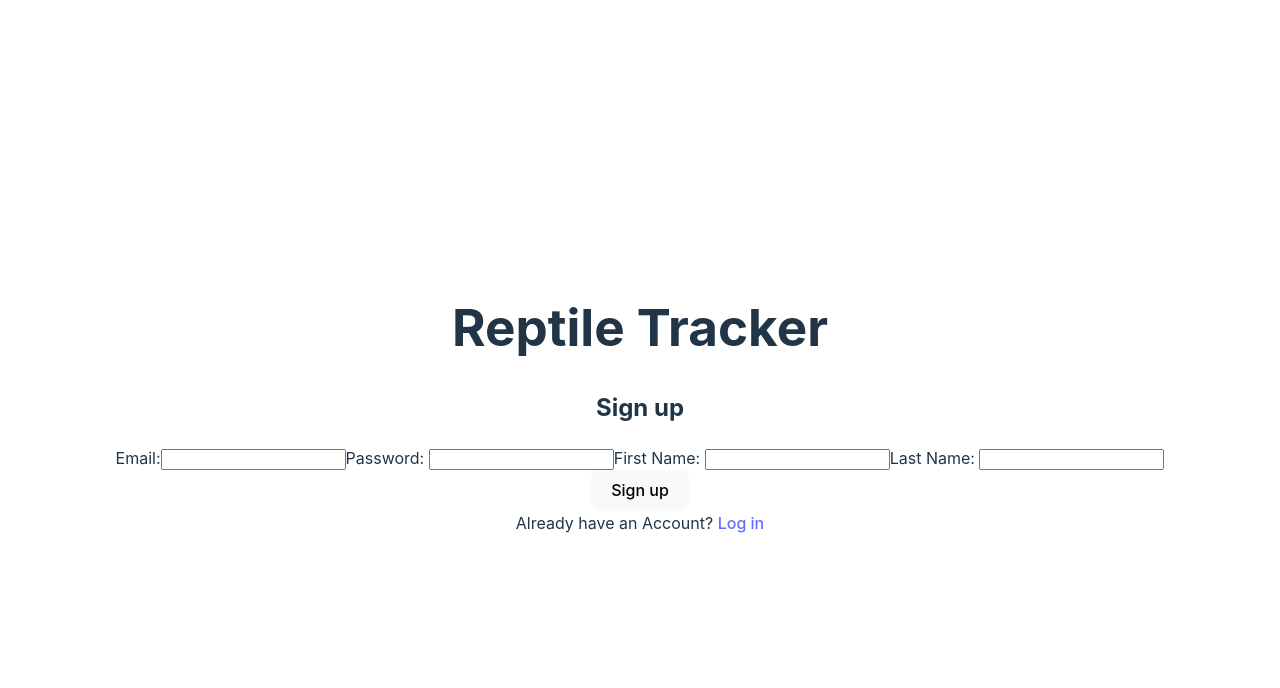
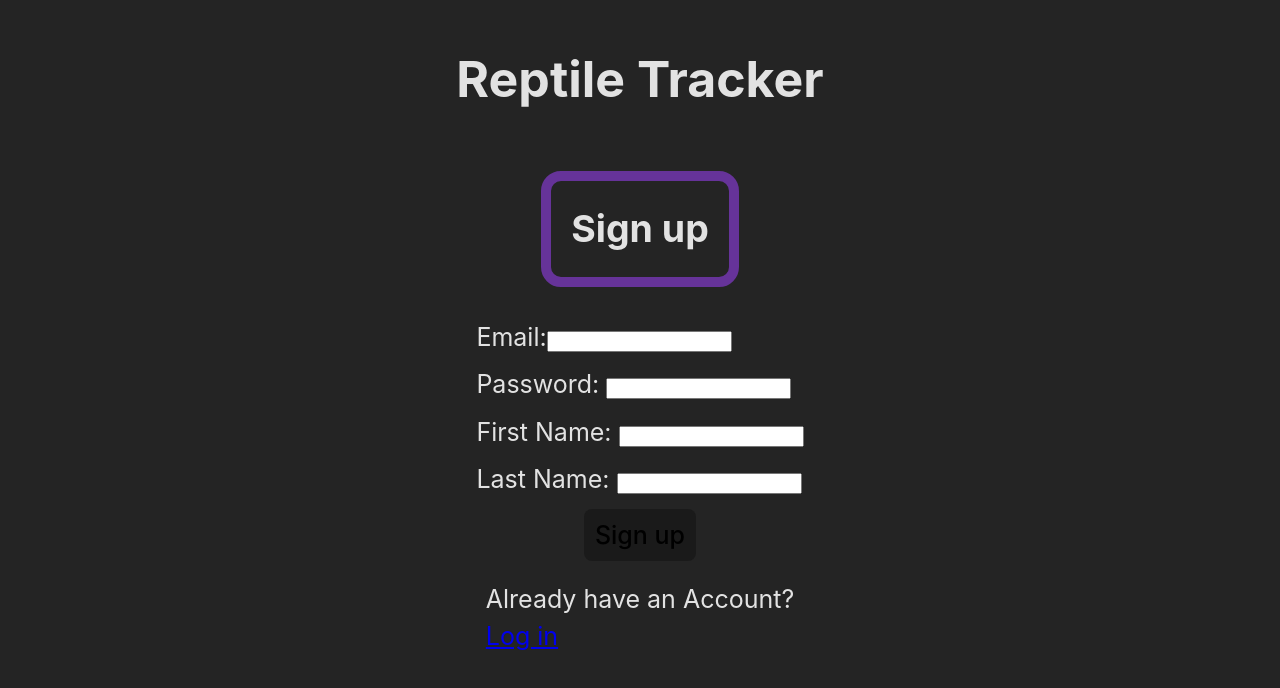
Before and after one commit to jeffeth-donaldson/cs5410_assn2_reptile_tracker, a React (Vite) app in the folder client/: page /signup in a window 1280 px wide. Shown: the top 688 px of the page. Built offline with nearby package versions, Linux system fonts and the light colour scheme.

Commit message:
Got some CSS done. Not sure if it's up to par.

```diff
--- a/client/src/App.css
+++ b/client/src/App.css
@@ -1,51 +1,74 @@
-#root {
-  max-width: 1280px;
+.root {
+  display: flex;
+  flex-direction: column;
+  font-size: 25px;
   margin: 0 auto;
-  padding: 2rem;
+  padding: 20px;
   text-align: center;
 }
 
-.logo {
-  height: 6em;
-  padding: 1.5em;
-  will-change: filter;
-  transition: filter 300ms;
-}
-.logo:hover {
-  filter: drop-shadow(0 0 2em #646cffaa);
-}
-.logo.react:hover {
-  filter: drop-shadow(0 0 2em #61dafbaa);
+.dashboard {
+  display: flex;
+  justify-content: right;
+  color: rebeccapurple;
 }
 
-@keyframes logo-spin {
-  from {
-    transform: rotate(0deg);
-  }
-  to {
-    transform: rotate(360deg);
-  }
+.signupPage {
+font-size: 25px;
+display: flex;
+flex-direction: column;
+align-items: center;
+justify-content: center;
+flex-wrap: wrap
 }
 
-@media (prefers-reduced-motion: no-preference) {
-  a:nth-of-type(2) .logo {
-    animation: logo-spin infinite 20s linear;
-  }
+.signup {
+  display: flex;
+  flex-direction: column;
+
+  justify-content: center;
+  padding: 5px;
 }
 
-.card {
-  padding: 2em;
+.box {
+  outline-style: solid;
+  outline-color: rebeccapurple;
+  outline-width: 10px;
+  border-radius: 10px;
+  padding: 20px;
+  text-align: center;
 }
 
-.read-the-docs {
-  color: #888;
+.filledBox {
+  outline-style: solid;
+  outline-color: rebeccapurple;
+  outline-width: 10px;
+  border-radius: 10px;
+  padding: 20px;
+  text-align: center;
+  background-color: rebeccapurple;
 }
 
-.signupform {
+.space {
+  padding: 20px;
   display: flex;
   flex-direction: column;
+  justify-content: space-evenly;
 }
 
-.signupform input {
-  display: block;
+label {
+  padding: 5px;
 }
+
+button {
+  max-width: 160px;
+    border-radius: 8px;
+  border: 1px solid transparent;
+  padding: 10px;
+  font-size: 1em;
+  font-weight: 500;
+  font-family: inherit;
+  background-color: #1a1a1a;
+  cursor: pointer;
+  transition: border-color 0.25s;
+}
--- a/client/src/components/Reptiles.tsx
+++ b/client/src/components/Reptiles.tsx
@@ -15,7 +15,7 @@ export const Reptiles = () => {
 
     return (
         <div className={"reptilesList"}>
-            <h2>My Reptiles</h2>
+            <h2 className="box">My Reptiles</h2>
             <table>
                 <thead>
                     <tr><th>Reptile Number</th><th>Name</th><th>Species</th><th>Sex</th><th>Delete</th></tr>
--- a/client/src/components/Schedule.tsx
+++ b/client/src/components/Schedule.tsx
@@ -21,7 +21,7 @@ export const ScheduleView = () => {
     },[])
     return(
         <div className="Schedule">
-            <h2>Today's Schedule</h2>
+            <h2 className="box">Today's Schedule</h2>
             <ol>
             {events.map( event => {
                 if (event[days[new Date().getDay()]])
--- a/client/src/index.css
+++ b/client/src/index.css
@@ -13,57 +13,3 @@
   -moz-osx-font-smoothing: grayscale;
   -webkit-text-size-adjust: 100%;
 }
-
-a {
-  font-weight: 500;
-  color: #646cff;
-  text-decoration: inherit;
-}
-a:hover {
-  color: #535bf2;
-}
-
-body {
-  margin: 0;
-  display: flex;
-  place-items: center;
-  min-width: 320px;
-  min-height: 100vh;
-}
-
-h1 {
-  font-size: 3.2em;
-  line-height: 1.1;
-}
-
-button {
-  border-radius: 8px;
-  border: 1px solid transparent;
-  padding: 0.6em 1.2em;
-  font-size: 1em;
-  font-weight: 500;
-  font-family: inherit;
-  background-color: #1a1a1a;
-  cursor: pointer;
-  transition: border-color 0.25s;
-}
-button:hover {
-  border-color: #646cff;
-}
-button:focus,
-button:focus-visible {
-  outline: 4px auto -webkit-focus-ring-color;
-}
-
-@media (prefers-color-scheme: light) {
-  :root {
-    color: #213547;
-    background-color: #ffffff;
-  }
-  a:hover {
-    color: #747bff;
-  }
-  button {
-    background-color: #f9f9f9;
-  }
-}
--- a/client/src/pages/Dashboard.tsx
+++ b/client/src/pages/Dashboard.tsx
@@ -4,12 +4,14 @@ import { Reptiles } from "../components/Reptiles";
 import { ScheduleView } from "../components/Schedule";
 import { AuthContext } from "../contexts/auth"
 import { useAuth } from "../hooks/useAuth"
+import '../App.css'
 
 export const Dashboard = () => {
     const {token, setToken} = useAuth();
     const navigate = useNavigate();
-    return(<>
-    <h2>I'm on the Dashboard Page</h2>
+    return(
+    <div className="signupPage">
+    <h2 className="filledBox">Dashboard</h2>
     <ScheduleView />
     <Reptiles />
     <div><button onClick={() => {navigate('/createreptile')}}>New Reptile</button></div>
@@ -17,5 +19,5 @@ export const Dashboard = () => {
         setToken("");
         navigate('/')
         }}>Log Out</button>
-    </>)
+    </div>)
 }
--- a/client/src/pages/Login.tsx
+++ b/client/src/pages/Login.tsx
@@ -32,16 +32,17 @@ export const Login = () => {
         }
     }
     return (
-        <>
-        <h2>Log In</h2>
-        <div>
+        <div className="signupPage">
+        <h1>Reptile Tracker</h1>
+        <h2 className="box">Log In</h2>
+        <div className="signup">
             <label>Email:<input type={"email"} value={email} onChange={e => setEmail(e.target.value)} /></label>
             <label>Password: <input type={"password"} value={password} onChange={e => setPassword(e.target.value)} /></label>
         </div>
         <div className="error">{error}</div>
         <button onClick={Login}>Log in</button>
-        <div>Need an Account? <Link to="/signup">Sign up.</Link></div>
-        </>
+        <div className="space">Need an Account? <Link to="/signup">Sign up.</Link></div>
+        </div>
     )
 
 }
--- a/client/src/pages/Root.tsx
+++ b/client/src/pages/Root.tsx
@@ -3,6 +3,7 @@ import { Link, useNavigate } from "react-router-dom";
 import {Outlet, useLocation} from "react-router-dom"
 import { ApiContext } from "../contexts/api";
 import { useAuth } from "../hooks/useAuth";
+import '../App.css'
 
 export const Root = () => {
     const {token, setToken} = useAuth();
@@ -20,16 +21,19 @@ export const Root = () => {
 
     return (
         <>
-        <h1>Reptile Tracker</h1>
         {
-            location.pathname === "/" && <>
-                <p>
+            location.pathname === "/" && <body className="root">
+                <h1>Reptile Tracker</h1>
+
+                <p className="box">
                     A web-based application for keeping track of your scaly friends.
                     You can record your reptile's measurements as well as create schedules specific to each specimen.
                 </p>
+                <div className="space">
                 <Link to="/login">Log in</Link>
                 <Link to="/signup">Sign up</Link>
-            </>
+                </div>
+            </body>
         }
         <Outlet />
         </>
--- a/client/src/pages/Signup.tsx
+++ b/client/src/pages/Signup.tsx
@@ -24,8 +24,9 @@ export const Signup = () => {
         }
     }
     return (
-        <>
-        <h2>Sign up</h2>
+        <div className="signupPage">
+        <h1>Reptile Tracker</h1>
+        <h2 className="box">Sign up</h2>
         <form className="signup">
             <label>Email:<input type={"email"} value={email} onChange={e => setEmail(e.target.value)} /></label>
             <label>Password: <input type={"password"} value={password} onChange={e => setPassword(e.target.value)} /></label>
@@ -33,8 +34,8 @@ export const Signup = () => {
             <label>Last Name: <input type={"text"} value={lastName} onChange={e => setLastName(e.target.value)} /></label>
         </form>
         <button onClick={signup}>Sign up</button>
-        <div>Already have an Account? <Link to={'/login'}>Log in</Link></div>
-        </>
+        <div className="space">Already have an Account? <Link to={'/login'}>Log in</Link></div>
+        </div>
     )
 
 }
```
